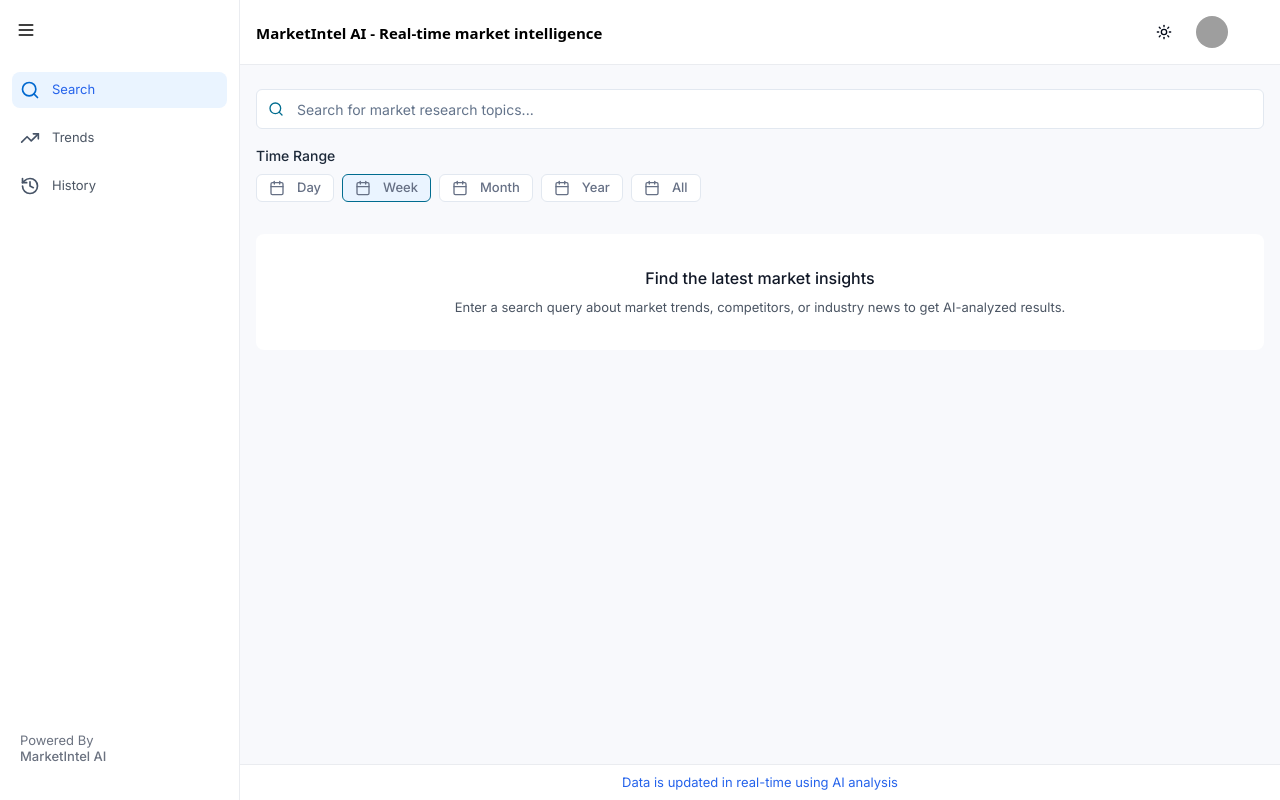
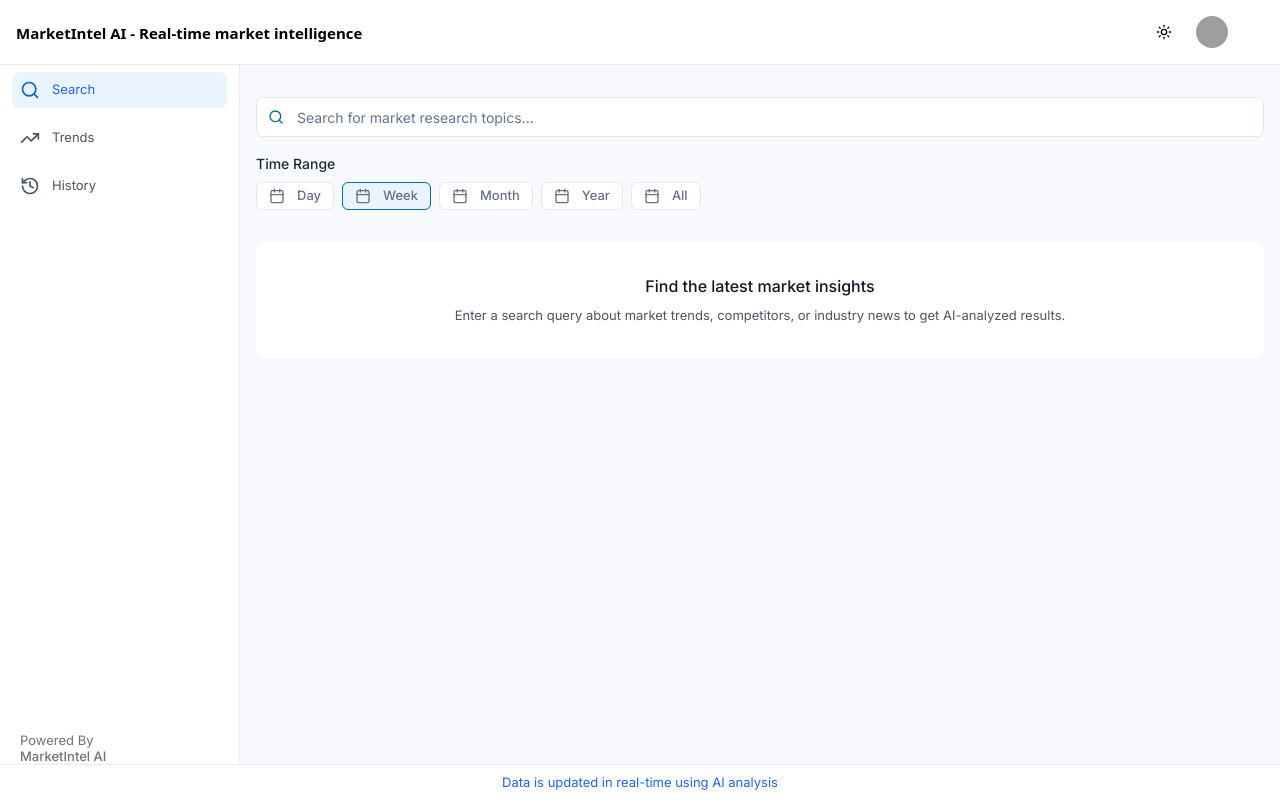
Before and after one commit to RamcoGIS/market-intel-insights, a React (Vite) app: page /market-research in a window 1280 px wide. Built offline with nearby package versions, Linux system fonts and the light colour scheme; grey boxes are pictures that could not be loaded.

Commit message:
Revert design changes
Reverts the previous commit, focusing on style and design updates only.

```diff
--- a/src/components/AppHeader.tsx
+++ b/src/components/AppHeader.tsx
@@ -9,7 +9,7 @@ interface AppHeaderProps {
 
 export function AppHeader({ title, onLogout }: AppHeaderProps) {
   return (
-    <div className="bg-white dark:bg-[#0C121E] flex justify-between items-center px-4 py-4 border-b border-[#eaecf0] dark:border-[#344054]">
+    <div className="bg-white dark:bg-[#0C121E] flex justify-between items-center px-4 py-4 border-b border-[#eaecf0] dark:border-[#344054] fixed top-0 left-0 right-0 z-40">
       {/* Title */}
       <div className="h-5 font-sans text-[15px] font-bold text-black dark:text-white">{title}</div>
 
--- a/src/pages/MarketResearch.tsx
+++ b/src/pages/MarketResearch.tsx
@@ -43,8 +43,8 @@ export default function MarketResearch() {
         {/* Header */}
         <AppHeader title="MarketIntel AI - Real-time market intelligence" onLogout={handleLogout} />
 
-        {/* Content */}
-        <div className="flex-1 relative overflow-hidden">
+        {/* Content with padding for fixed header */}
+        <div className="flex-1 relative overflow-hidden pt-[73px]">
           <div className="h-full bg-[#f8f9fc] dark:bg-[#1d2431]">
             <div className="max-w-[1440px] mx-auto px-4 py-4 h-full">
               {renderTabContent()}
@@ -53,7 +53,7 @@ export default function MarketResearch() {
         </div>
 
         {/* Fixed Footer */}
-        <div className="bg-white dark:bg-[#0C121E] border-t border-[#eaecf0] dark:border-[#344054] py-2">
+        <div className="bg-white dark:bg-[#0C121E] border-t border-[#eaecf0] dark:border-[#344054] py-2 fixed bottom-0 left-0 right-0 z-40">
           <div className="max-w-[1440px] mx-auto px-4 text-center text-[13px] text-blue-600 dark:text-blue-400">
             <p>Data is updated in real-time using AI analysis</p>
           </div>
```
